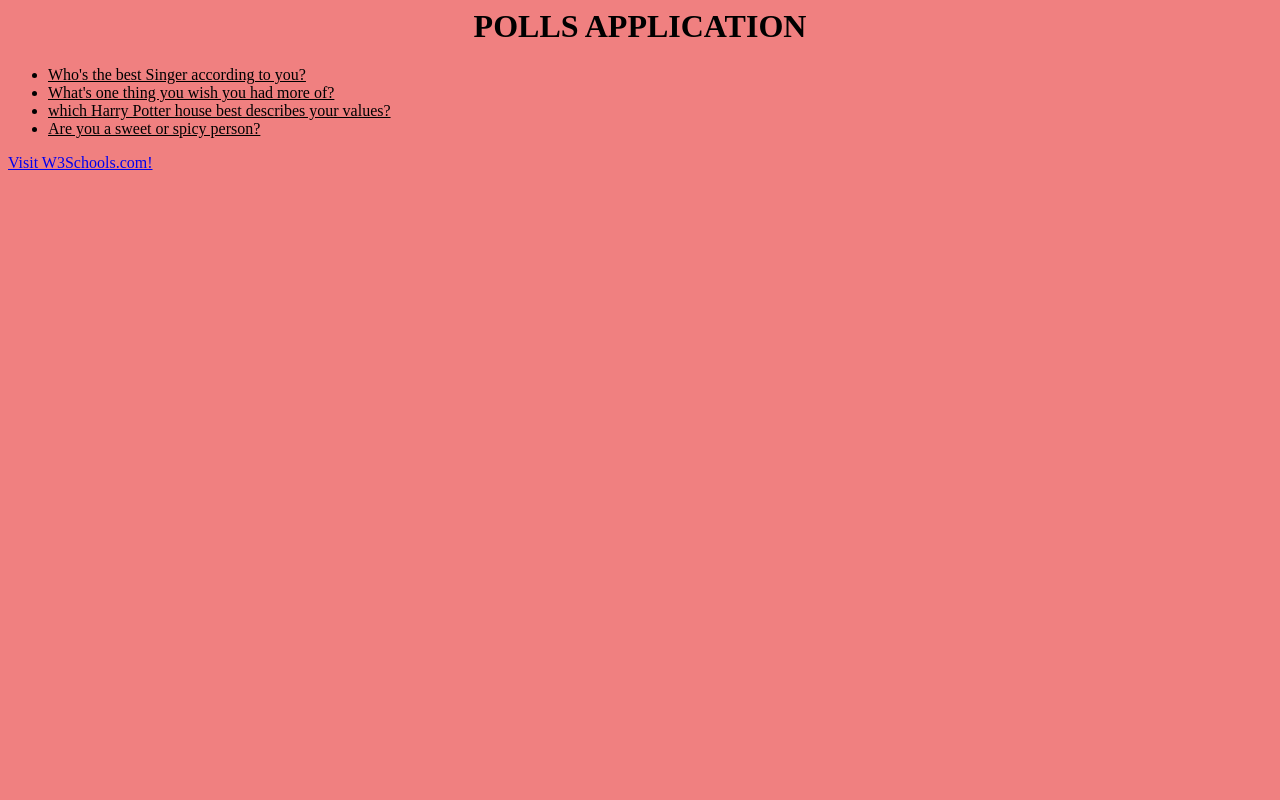
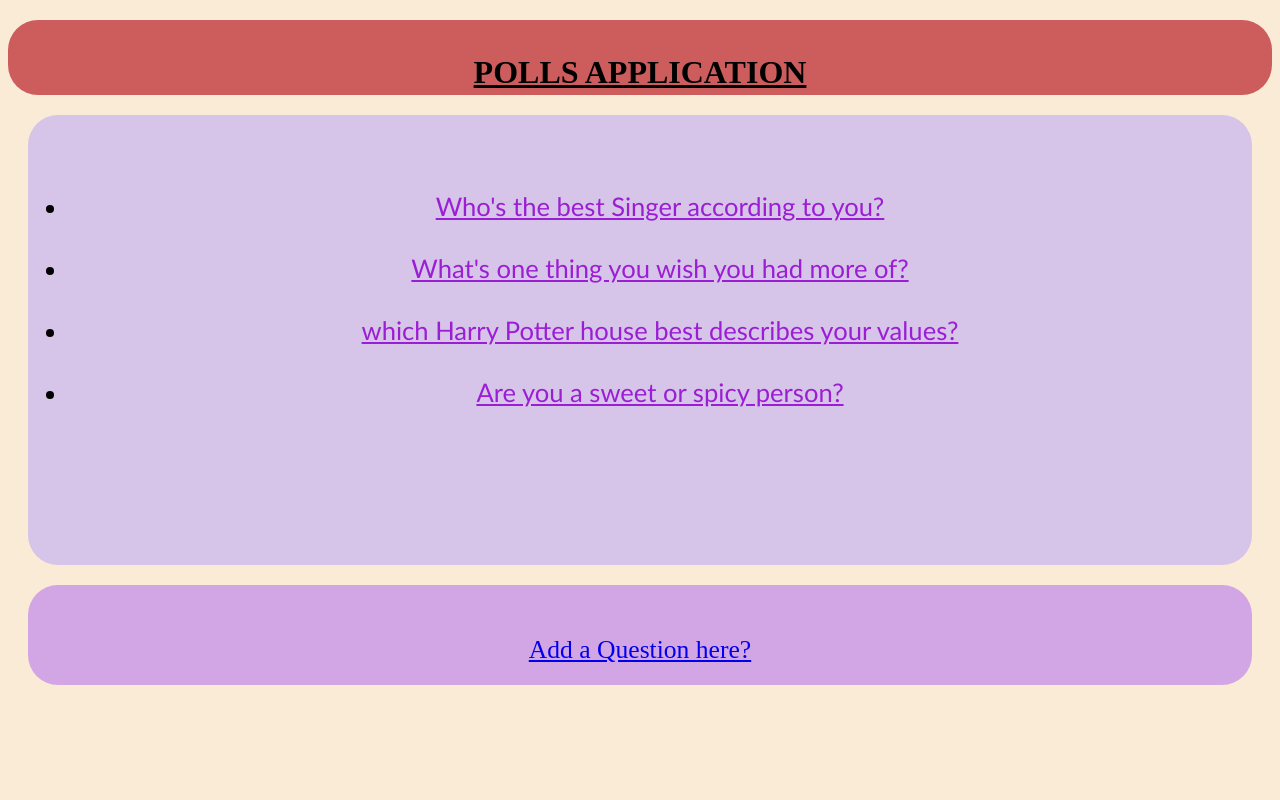
Before and after one commit to Devyani030/polls_app, a Django app: page /polls/ in a window 1280 px wide. Run offline with Django 4.2, Linux system fonts and the light colour scheme; data comes from the database, SQL or seed files in the repository; both versions use the stored data as it was after the commit.

Commit message:
css editing

```diff
--- a/polls/forms.py
+++ b/polls/forms.py
@@ -2,7 +2,7 @@ from django import forms
 
 
 class NameForm(forms.Form):
-    Your_Question = forms.CharField(max_length=100)
+    Your_Question = forms.CharField(max_length=500)
     Choice_1 = forms.CharField(max_length=100)
     Choice_2 = forms.CharField(max_length=100)
     Choice_3= forms.CharField(max_length=100)
--- a/polls/static/polls/css/style.css
+++ b/polls/static/polls/css/style.css
@@ -1,10 +1,56 @@
-h1 {
+.heading{
     text-align: center;
+    margin-top: 20px;
+    padding: 1%;
+    text-decoration: underline;
+    border-radius: 30px;
+    background-color: indianred;
+    height: 50px;
 }
 li a {
-    color: black;
+    color: rgb(155, 30, 212);
+    font-family:'Gill Sans', 'Gill Sans MT', Calibri, 'Trebuchet MS', sans-serif
+}
+body{
+    background-color: antiquewhite;
 }
 
-body {
-    background-color: lightcoral;
+.div-design{
+    text-align: center;
+    margin-top: 20px;
+    border: 50px;
+    border-width: 100px;
+    border-radius: 30px;
+    border-color: rgb(0, 0, 0);
+    background-color: rgb(215, 197, 233);
+    width: auto;
+    /* padding-left: 300px; */
+    padding-top: 50px;
+    height: 400px;
+    position: relative;
+    font-size: 2vw;
+    margin-left: 20px;
+    margin-right: 20px;
+
 }
+/* .div-design2{
+    height:100px;
+    width:800px;
+    border-radius: 30px;
+    border-color: rgb(5, 0, 10);
+    background-color: rgb(183, 171, 196);
+} */
+.button{
+    position: relative;
+    margin-left: 20px;
+    margin-right: 20px;
+    margin-top: 20px;
+    /* padding-left: 300px; */
+    width: auto;
+    height: 50px;
+    padding-top: 50px;
+    background-color: rgb(210, 166, 228);
+    font-size: 2vw;
+    text-align: center;
+    border-radius: 30px;
+}
--- a/polls/templates/polls/index.html
+++ b/polls/templates/polls/index.html
@@ -1,15 +1,21 @@
 {% load static %}
 
 <link rel="stylesheet" href="{% static 'polls/css/style.css' %}">
-<h1>POLLS APPLICATION</h1>
+<div class="heading"><h1>POLLS APPLICATION</h1></div>
+
 <body>
     {% if latest_question_list %}
+    <div class="div-design">
         <ul>
+            <div class="div_design2">
                 {% for question in latest_question_list %}
-    <li><a href="{% url 'polls:detail' question.id %}">{{ question.question_text }}</a></li>
+                <li><a href="{% url 'polls:detail' question.id %}">{{ question.question_text }}</a></li><br>
                 {% endfor %}
+            </div>
+
         </ul>
-<a href="{% url 'question' %}">Visit W3Schools.com!</a>
+    </div>
+    <div class="button"><a href="{% url 'polls:question' %}">Add a Question here?</a></div>
     {% else %}
     <p>No polls are available.</p>
     {% endif %}
```
Also changed, not shown: polls/templates/polls/question.html (+6 -1 lines), db.sqlite3. Lines whose indentation alone changed are shown as unchanged.
